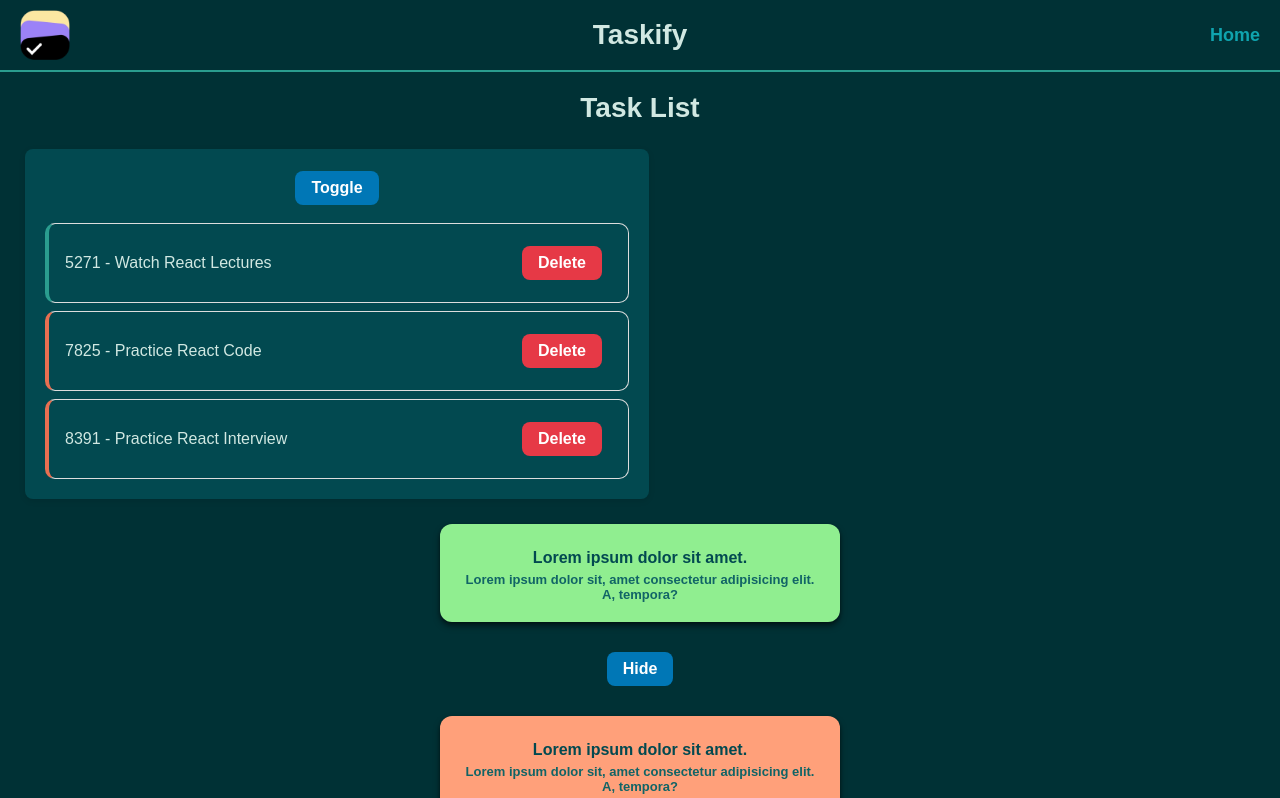
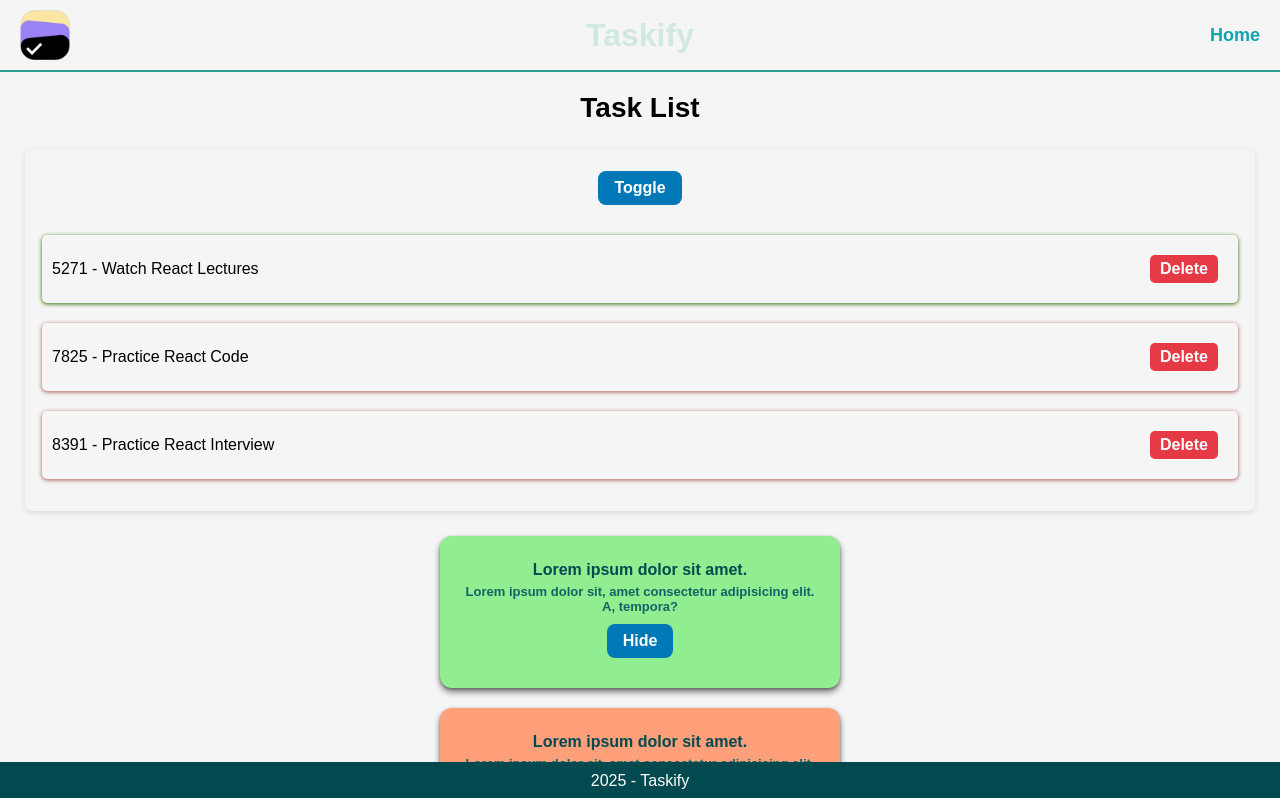
Before and after one commit to imkool47/Taskify, a React (Vite) app: page / in a window 1280 px wide. Shown: the top 798 px of the page. Built offline with nearby package versions, Linux system fonts and the light colour scheme.

Commit message:
Refactor CSS and updated TaskList component

```diff
--- a/src/App.css
+++ b/src/App.css
@@ -3,11 +3,13 @@
 }
 
 body {
-  background-color: #003135;
+  /* background-color: #003135; */
+  background-color: whitesmoke;
 }
 
-h1 {
-  color: var(--text-color);
+.tasklist h1 {
+  /* color: var(--text-color); */
+  color: #000;
   font-size: 28px;
   text-align: center;
   margin: 20px;
@@ -29,14 +31,6 @@ button:hover {
   transform: scale(1.05); /* Subtle hover effect */
 }
 
-button.delete {
-  background-color: #e63946;
-}
-
-button.delete:hover {
-  background-color: #d62839; /* Slightly darker hover effect */
-}
-
 button.trigger {
   background-color: #0077b6;
 }
@@ -46,39 +40,14 @@ button.trigger:hover {
 }
 
 ul {
-  color: var(--text-color);
+  /* color: var(--text-color); */
+  color: #000;
   padding: 12px 12px 12px 12px;
   margin: 25px;
-  max-width: 600px;
+  /* max-width: 600px; */
   border-radius: 8px;
-  background: #024950;
+  /* background: #024950; */
   box-shadow: 0px 2px 6px rgba(0, 0, 0, 0.1);
-}
-
-li {
-  display: flex;
-  align-items: center;
-  justify-content: space-between;
-  padding: 12px 16px;
-  margin: 8px 8px;
-  border-radius: 10px;
-  border: 1px solid #ddd;
-  /* background: #D1E8E2; */
-  /* box-shadow: 0px 2px 4px rgba(0, 0, 0, 0.08); */
-  transition: box-shadow 0.3s, transform 0.2s;
-}
-
-li:hover {
-  box-shadow: 0px 4px 8px rgba(0, 0, 0, 0.15);
-  transform: translateY(-2px); /* Slight lift on hover */
-}
-
-.completed {
-  border-left: 4px solid #2a9d8f; /* Green for completed tasks */
-}
-
-.incomplete {
-  border-left: 4px solid #e76f51; /* Red for incomplete tasks */
 }
 
 .header {
@@ -99,7 +68,7 @@ li:hover {
 
 .logo{
   /* height: 100px; */
-  width: 50px;
+  max-width: 50px;
   display: block;
 }
 
@@ -161,3 +130,14 @@ li:hover {
 .hidden {
   display: none;
 }
+
+footer {
+  box-sizing: border-box;
+  background-color: #024950;
+  color: white;
+  padding: 10px 20px;
+  text-align: center;
+  position: fixed;
+  bottom: 0;
+  width: 100%;
+}
--- a/src/App.jsx
+++ b/src/App.jsx
@@ -1,13 +1,15 @@
 import { Header } from "./components/Header.jsx";
 import { TaskList } from "./components/TaskList.jsx";
+import { Footer } from "./components/Footer.jsx";
 import './App.css'
 
 function App() {
 
   return (
     <div className="App">
-    <Header />
-    <TaskList />
+      <Header />
+      <TaskList />
+      <Footer />
     </div>
   );
 }
--- a/src/components/BoxCard.jsx
+++ b/src/components/BoxCard.jsx
@@ -7,8 +7,8 @@ export const BoxCard = ({result, children}) => {
     <div className={show ? "" : "hidden"}>
         <div className={`box ${result}`}>
         {children}
+        <button onClick={() => setShow(!show)} className="trigger">Hide</button>
         </div>
-        <button onClick={() => setShow(!show)} className="trigger">Hide</button>
     </div>
   )
 }
--- /dev/null
+++ b/src/components/Footer.jsx
@@ -0,0 +1,7 @@
+export const Footer = () => {
+  return (
+    <footer>
+        <p> 2025 - Taskify</p>
+    </footer>
+  )
+}
--- /dev/null
+++ b/src/components/TaskCard.css
@@ -0,0 +1,44 @@
+li.taskcard {
+  font: 16px;
+  list-style: none;
+  margin: 20px 5px;
+  /* margin: 8px 8px; */
+  box-shadow: rgba(0, 0, 0, 0.16) 0px 1px 4px;
+  border-radius: 5px;
+  /* border-radius: 10px; */
+  /* border: 1px solid #ddd; */
+  padding: 10px;
+  /* padding: 12px 16px; */
+  display: flex;
+  justify-content: space-between;
+  align-items: center;
+  transition: box-shadow 0.3s, transform 0.2s;
+}
+
+li.taskcard:hover {
+  box-shadow: 0px 4px 8px rgba(0, 0, 0, 0.15);
+  transform: translateY(-2px); /* Slight lift on hover */
+}
+
+li.completed {
+  box-shadow: rgb(48, 114, 0) 0px 1px 4px;
+  /* border-left: 4px solid #2a9d8f;  */ /* Green for completed tasks */
+}
+
+li.incomplete {
+  box-shadow: rgba(135, 20, 0, 0.689) 0px 1px 4px;
+  /* border-left: 4px solid #e76f51;  */ /* Red for incomplete tasks */
+}
+
+button.delete {
+    border: 0px;
+    border-radius: 5px;
+    background-color: #e63946;
+    color: #FFFFFF;
+    padding: 5px 10px;
+    cursor: pointer;
+}
+
+button.delete:hover {
+  background-color: #d62839; /* Slightly darker hover effect */
+}
--- a/src/components/TaskCard.jsx
+++ b/src/components/TaskCard.jsx
@@ -1,6 +1,8 @@
+import "./TaskCard.css";
+
 export const TaskCard = ( {task, handleDelete} ) => {
   return (
-    <li className={task.completed ? "completed" : "incomplete"}>
+    <li className={`taskcard ${task.completed ? "completed" : "incomplete"}`}>
                 <span>{task.id} - {task.name}</span>
                 <button onClick={() => handleDelete(task.id)}  className='delete'>Delete</button>
             {/* <button>Mark as {task.completed ? "incomplete" : "complete"}</button> */}
--- a/src/components/TaskList.jsx
+++ b/src/components/TaskList.jsx
@@ -15,7 +15,7 @@ export const TaskList = () => {
     }
 
   return (
-    <>
+    <div className='tasklist'>
       <h1>Task List</h1>
         <ul>
             <button className='trigger' onClick={() => setShow(!show)}>Toggle</button>
@@ -37,6 +37,6 @@ export const TaskList = () => {
                   <p className="title">Lorem ipsum dolor sit amet.</p>
                   <p className="description">Lorem ipsum dolor sit, amet consectetur adipisicing elit. A, tempora?</p>
             </BoxCard>
-    </>
+    </div>
   )
 }
--- a/src/index.css
+++ b/src/index.css
@@ -12,15 +12,3 @@
 li {
   list-style: none;
 }
-
-button {
-  padding: 8px 16px;
-  margin: 10px;
-  border-radius: 8px;
-  border: none;
-  font-size: 16px;
-  font-weight: bold;
-  color: white;
-  cursor: pointer;
-  transition: background-color 0.3s, transform 0.2s;
-}
```
Also changed, not shown: src/components/Header.jsx (line endings or trailing spaces), 1 other file (tests, documents, lock files or other folders). Lines whose indentation alone changed are shown as unchanged.
